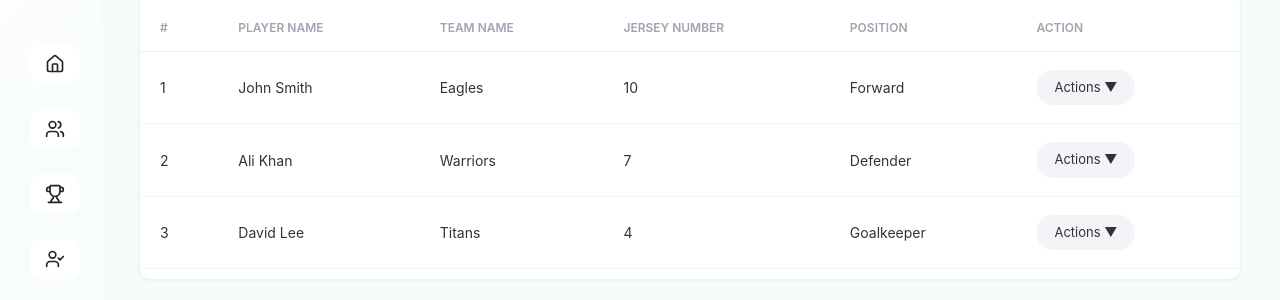
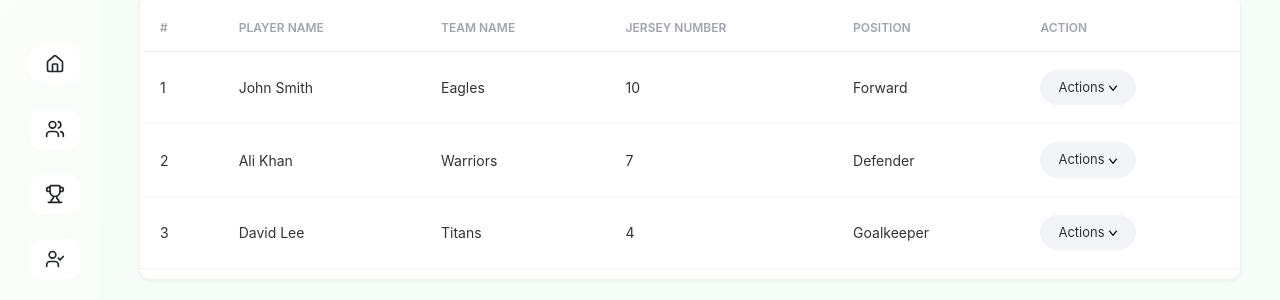
Before and after one commit to Zeeshanprojects/ZimSportsWebsite, a React (Vite) app in the folder zimsports/: page /players in a window 1280 px wide. Shown: the part 206-506 px from the top of the page. Built offline with nearby package versions, Linux system fonts and the light colour scheme; the HTML template or start-up script is replaced by a standard one.

Commit message:
code updated

```diff
--- a/zimsports/src/Pages/Coaches.jsx
+++ b/zimsports/src/Pages/Coaches.jsx
@@ -1,5 +1,6 @@
 import React, { useState } from "react";
 import "../assets/CSS/Coaches.css";
+import Image from "../assets/Images/image";
 import "bootstrap/dist/css/bootstrap.min.css";
 import DashboardNavbar from "../Components/DashboardNavbar";
 import DashboardSidebar from "../Components/DashboardSidebar";
@@ -63,7 +64,7 @@ export default function Coaches() {
     data-bs-toggle="dropdown"
     aria-expanded="false"
   >
-    Actions ▼
+     Actions <img src={Image.downarrow}alt="downarrow"height={10}/>
   </button>
 
   <ul
--- a/zimsports/src/Pages/Matches.jsx
+++ b/zimsports/src/Pages/Matches.jsx
@@ -155,7 +155,7 @@ export default function Matches() {
     data-bs-toggle="dropdown"
     aria-expanded="false"
   >
-    Actions ▼
+     Actions <img src={Image.downarrow}alt="downarrow"height={10}/>
   </button>
 
   <ul
--- a/zimsports/src/Pages/Players.jsx
+++ b/zimsports/src/Pages/Players.jsx
@@ -1,5 +1,6 @@
 import React, { useState } from "react";
 import "../assets/CSS/Player.css";
+import Image from "../assets/Images/image";
 import "bootstrap/dist/css/bootstrap.min.css";
 import DashboardNavbar from "../Components/DashboardNavbar";
 import DashboardSidebar from "../Components/DashboardSidebar";
@@ -66,7 +67,7 @@ export default function Players() {
     data-bs-toggle="dropdown"
     aria-expanded="false"
   >
-    Actions ▼
+     Actions <img src={Image.downarrow}alt="downarrow"height={10}/>
   </button>
 
   <ul
--- a/zimsports/src/Pages/Teams.jsx
+++ b/zimsports/src/Pages/Teams.jsx
@@ -92,7 +92,7 @@ export default function Teams() {
     data-bs-toggle="dropdown"
     aria-expanded="false"
   >
-    Actions ▼
+    Actions <img src={Image.downarrow}alt="downarrow"height={10}/>
   </button>
 
   <ul
--- a/zimsports/src/assets/Images/image.js
+++ b/zimsports/src/assets/Images/image.js
@@ -40,5 +40,6 @@ team4:new URL("./team4.webp",import.meta.url).href,
 team5:new URL("./team5.webp",import.meta.url).href,
 team6:new URL("./team6.webp",import.meta.url).href,
 cao:new URL("./Davidjumani.webp",import.meta.url).href,
+downarrow:new URL("./downarrow.png",import.meta.url).href,
 };
 export default Image;
```
Also changed, not shown: zimsports/src/assets/Images/downarrow.png (added).
